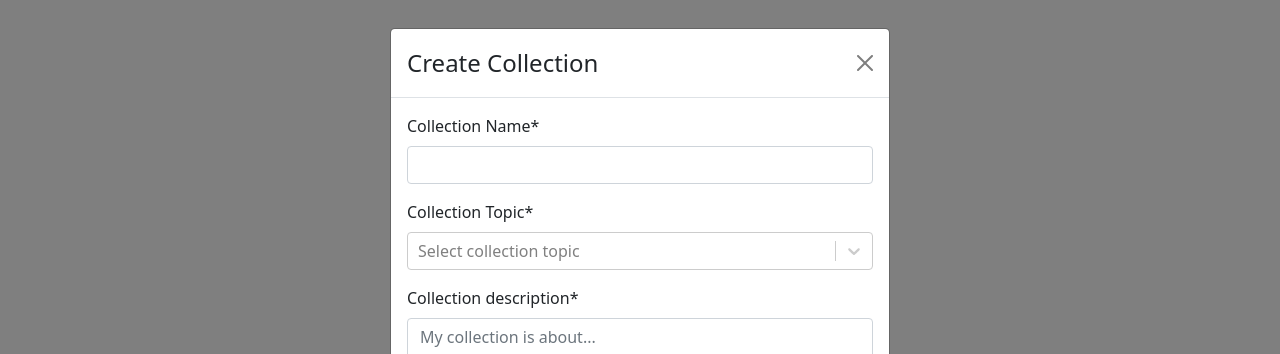
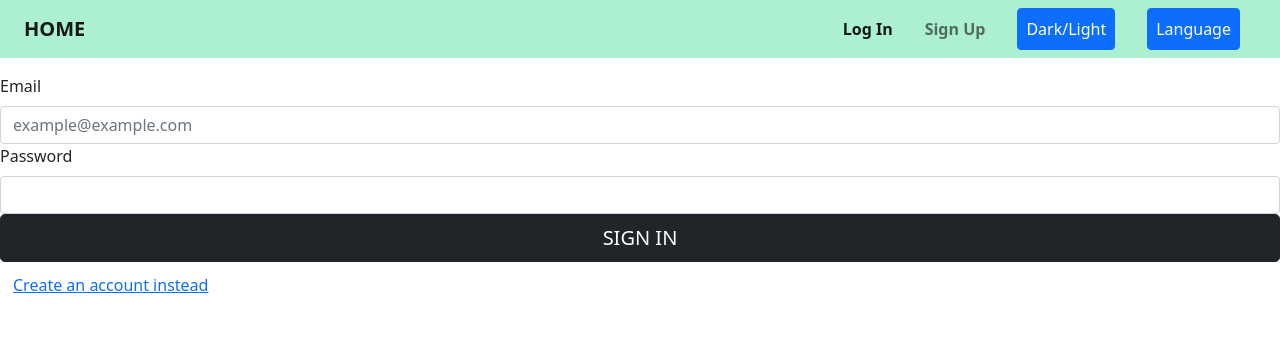
Before and after one commit to patrickwalczak/Collection-Manager, a React (Create React App) app: page /login in a window 1280 px wide. Shown: the top 354 px of the page. Built offline with nearby package versions, Linux system fonts and the light colour scheme.

Commit message:
Adding responsive navigation and login

```diff
--- a/package.json
+++ b/package.json
@@ -13,6 +13,7 @@
     "react-bootstrap": "^2.3.0",
     "react-dom": "^18.0.0",
     "react-drag-drop-files": "^2.3.5",
+    "react-router-dom": "^6.3.0",
     "react-scripts": "5.0.1",
     "react-select": "^5.3.0",
     "web-vitals": "^2.1.4",
--- a/src/App.js
+++ b/src/App.js
@@ -1,7 +1,18 @@
 import NewCollection from "./NewCollection/NewCollection";
+import { Routes, Route, Link } from "react-router-dom";
+import AppNavigation from "./AppNavigation/AppNavigation";
+import { Fragment } from "react";
+import Login from "./Login/Login";
 
 function App() {
-  return <NewCollection />;
+  return (
+    <Fragment>
+      <AppNavigation />
+      <Routes>
+        <Route path="/login" element={<Login />} />
+      </Routes>
+    </Fragment>
+  );
 }
 
 export default App;
--- /dev/null
+++ b/src/AppNavigation/AppNavigation.js
@@ -0,0 +1,69 @@
+import "bootstrap/dist/css/bootstrap.min.css";
+import Navbar from "react-bootstrap/Navbar";
+import Nav from "react-bootstrap/Nav";
+import { Link, NavLink } from "react-router-dom";
+import Button from "react-bootstrap/Button";
+import { Fragment } from "react";
+
+const AppNavigation = () => {
+  const navLinkMargin = "mx-1 mx-md-2  nav-link";
+  const navBtnMarPad = "p-1 p-md-2 mx-1 mx-md-2 mx-lg-3";
+
+  return (
+    <Fragment>
+      <Navbar
+        className="px-lg-4 px-md-3 px-2 mb-md-3 mb-1"
+        style={{
+          backgroundColor: "#ADEFD1FF",
+          fontWeight: "600",
+        }}
+        expand="sm"
+      >
+        <Link to="/home" className="navbar-brand">
+          HOME
+        </Link>
+
+        <Navbar.Toggle aria-controls="tooglemenu" />
+        <Navbar.Collapse className="justify-content-end" id="tooglemenu">
+          <Nav className="align-items-center">
+            <NavLink
+              to="/login"
+              className={({ isActive }) =>
+                `${navLinkMargin}  nav-link` + (isActive ? " active" : "")
+              }
+            >
+              Log In
+            </NavLink>
+            <NavLink
+              to="/signUp"
+              className={({ isActive }) =>
+                `${navLinkMargin}  nav-link` + (isActive ? " active" : "")
+              }
+            >
+              Sign Up
+            </NavLink>
+
+            {false && (
+              <NavLink
+                to="/collections"
+                className={({ isActive }) =>
+                  `${navLinkMargin}  nav-link` + (isActive ? " active" : "")
+                }
+              >
+                MyCollections
+              </NavLink>
+            )}
+
+            {false && <Button className={navBtnMarPad}>Log Out</Button>}
+
+            <Button className={navBtnMarPad}>Dark/Light</Button>
+
+            <Button className={navBtnMarPad}>Language</Button>
+          </Nav>
+        </Navbar.Collapse>
+      </Navbar>
+    </Fragment>
+  );
+};
+
+export default AppNavigation;
--- /dev/null
+++ b/src/Login/Login.js
@@ -0,0 +1,89 @@
+import { Formik } from "formik";
+import * as yup from "yup";
+import Form from "react-bootstrap/Form";
+import Button from "react-bootstrap/Button";
+import "bootstrap/dist/css/bootstrap.min.css";
+import Spinner from "react-bootstrap/Spinner";
+import Alert from "react-bootstrap/Alert";
+import { Link } from "react-router-dom";
+
+const schema = yup.object().shape({
+  email: yup.string().email().required(),
+  password: yup.mixed().required(),
+});
+
+function SignInForm() {
+  const submitHandler = (data) => {
+    console.log(data);
+  };
+
+  return (
+    <Formik
+      validationSchema={schema}
+      onSubmit={submitHandler}
+      initialValues={{
+        email: "",
+        password: "",
+      }}
+    >
+      {({
+        handleSubmit,
+        handleChange,
+        handleBlur,
+        values,
+        touched,
+        isValid,
+        errors,
+      }) => (
+        <Form noValidate onSubmit={handleSubmit}>
+          <Form.Group controlId="email">
+            <Form.Label>Email</Form.Label>
+            <Form.Control
+              type="email"
+              placeholder="example@example.com"
+              name="email"
+              value={values.email}
+              onChange={handleChange}
+              isInvalid={!!errors.email}
+            />
+            <Form.Control.Feedback type="invalid">
+              {errors.email}
+            </Form.Control.Feedback>
+          </Form.Group>
+          <Form.Group controlId="password">
+            <Form.Label>Password</Form.Label>
+            <Form.Control
+              type="password"
+              name="password"
+              value={values.password}
+              onChange={handleChange}
+              isInvalid={!!errors.password}
+            />
+            <Form.Control.Feedback type="invalid">
+              {errors.password}
+            </Form.Control.Feedback>
+          </Form.Group>
+          {false && (
+            <Alert variant="danger" onClose={() => {}} dismissible>
+              <Alert.Heading>Error</Alert.Heading>
+              <p></p>
+            </Alert>
+          )}
+
+          <div className="d-grid gap-1">
+            <Button type="submit" variant="dark" size="lg">
+              SIGN IN
+            </Button>
+            <Link to={"/signup"}>
+              <Button variant="link">Create an account instead</Button>
+            </Link>
+          </div>
+
+          {false && <Spinner animation="border" />}
+        </Form>
+      )}
+    </Formik>
+  );
+}
+
+export default SignInForm;
--- a/src/NewCollection/NewCollection.js
+++ b/src/NewCollection/NewCollection.js
@@ -1,21 +1,8 @@
 import NewCollectionForm from "./NewCollectionForm";
-import Modal from "react-bootstrap/Modal";
 import "bootstrap/dist/css/bootstrap.min.css";
-import { useState } from "react";
 
 function NewCollection() {
-  const [show, setShow] = useState(true);
-
-  return (
-    <Modal show={show} onHide={() => setShow(false)}>
-      <Modal.Header closeButton>
-        <Modal.Title>Create Collection</Modal.Title>
-      </Modal.Header>
-      <Modal.Body>
-        <NewCollectionForm />
-      </Modal.Body>
-    </Modal>
-  );
+  return <NewCollectionForm />;
 }
 
 export default NewCollection;
--- a/src/index.css
+++ b/src/index.css
@@ -3,3 +3,20 @@
   margin: 0;
   box-sizing: border-box;
 }
+
+body::-webkit-scrollbar {
+  width: 0.5rem;
+}
+
+body::-webkit-scrollbar-track {
+  -webkit-box-shadow: inset 0 0 6px rgba(0, 0, 0, 0.3);
+}
+
+body::-webkit-scrollbar-thumb {
+  background-color: rgb(116, 116, 116);
+  border-radius: 0.5rem;
+}
+
+body {
+  overflow-x: hidden;
+}
--- a/src/index.js
+++ b/src/index.js
@@ -2,10 +2,13 @@ import React from "react";
 import ReactDOM from "react-dom/client";
 import "./index.css";
 import App from "./App";
+import { BrowserRouter } from "react-router-dom";
 
 const root = ReactDOM.createRoot(document.getElementById("root"));
 root.render(
   <React.StrictMode>
-    <App />
+    <BrowserRouter>
+      <App />
+    </BrowserRouter>
   </React.StrictMode>
 );
```
Also changed, not shown: 1 other file (tests, documents, lock files or other folders).
